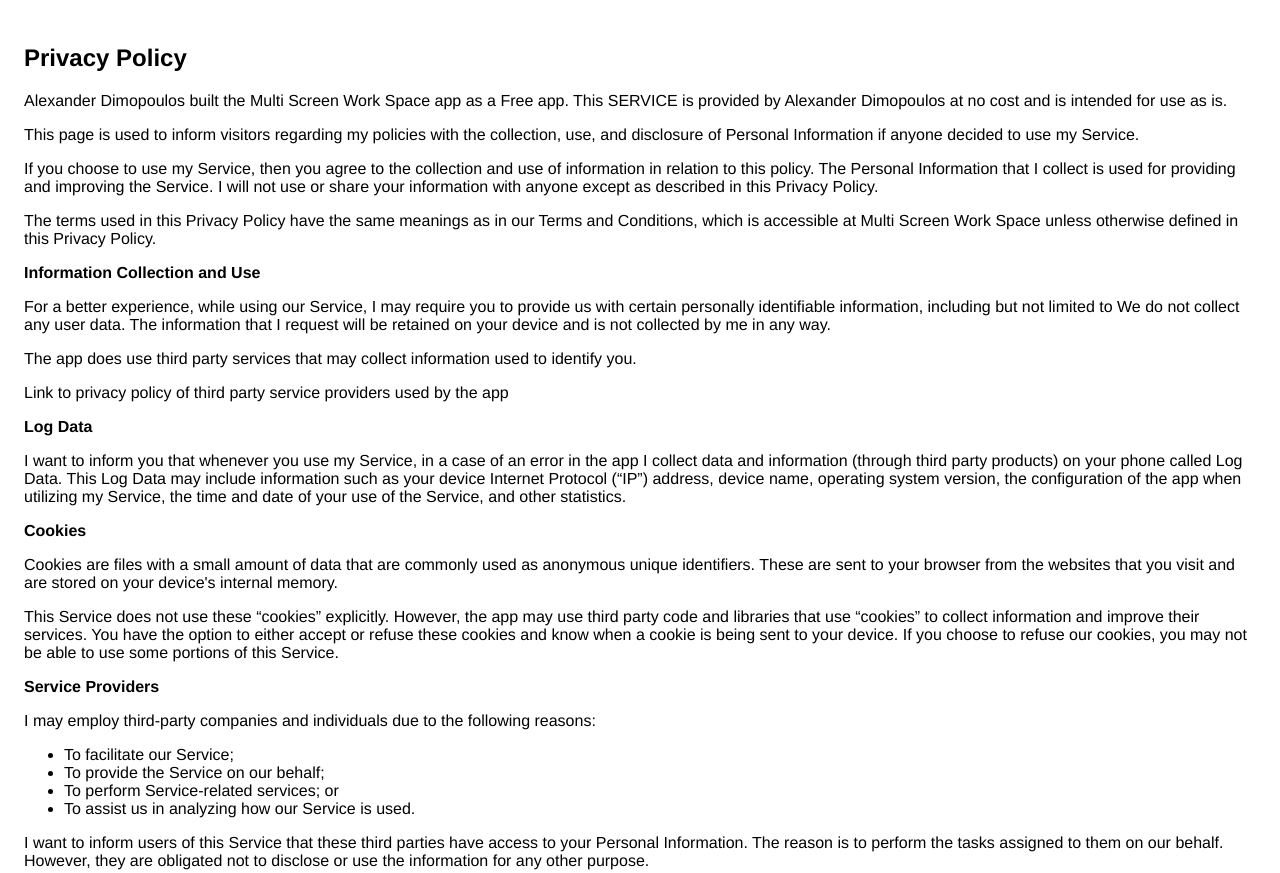
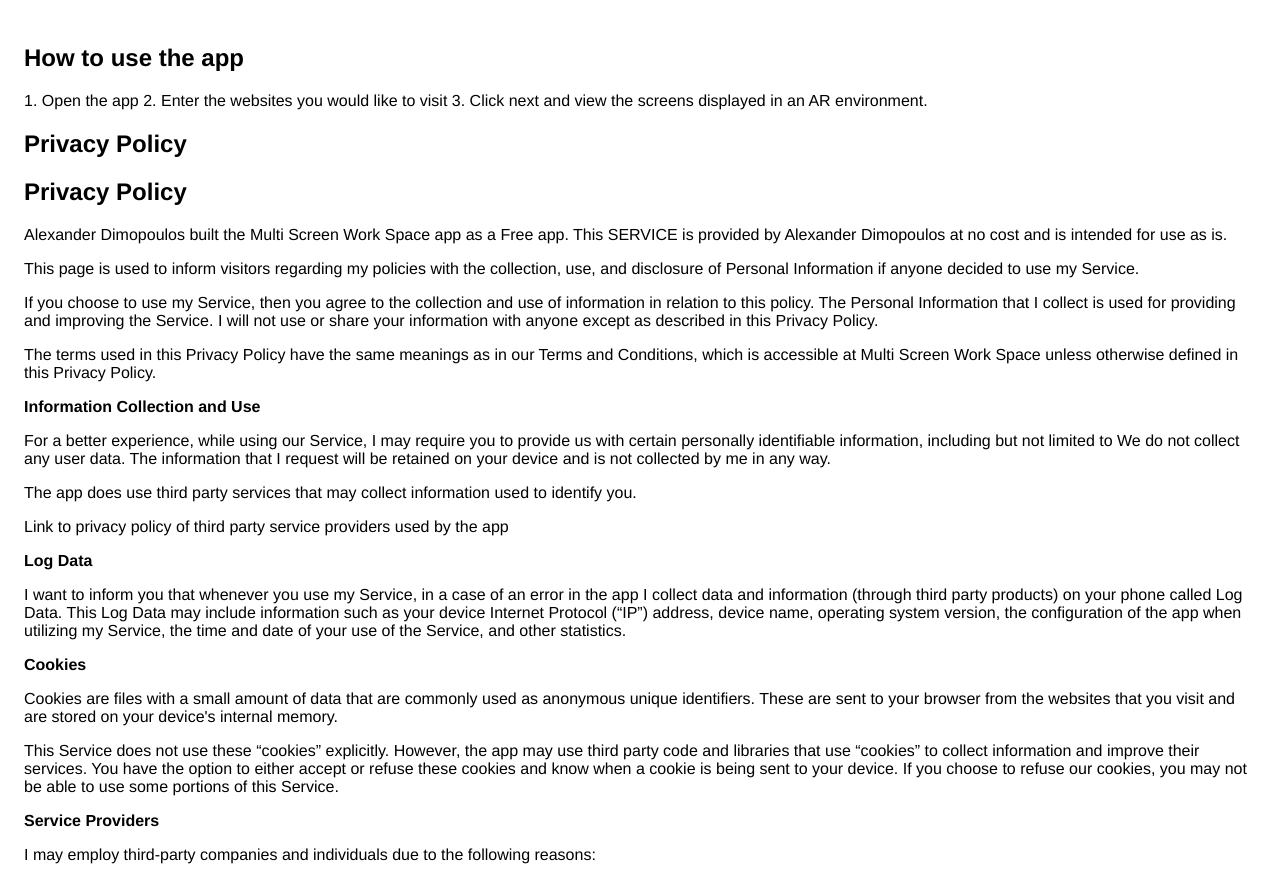
Before and after one commit to andimo11/Multi-Screen-Work-Space-, a plain HTML site: page index.html in a window 1280 px wide. Shown: the top 873 px of the page. Drawn offline with Linux system fonts and the light colour scheme.

Commit message:
Update index.html

```diff
--- a/index.html
+++ b/index.html
@@ -7,6 +7,13 @@
       <style> body { font-family: 'Helvetica Neue', Helvetica, Arial, sans-serif; padding:1em; } </style>
     </head>
     <body>
+        <h2>How to use the app</h2>
+        <p>
+            1. Open the app
+            2. Enter the websites you would like to visit
+            3. Click next and view the screens displayed in an AR environment.
+        </p>
+    <h2>Privacy Policy</h2> <p>
     <h2>Privacy Policy</h2> <p>
                     Alexander Dimopoulos built the Multi Screen Work Space app as
                     a Free app. This SERVICE is provided by
```
